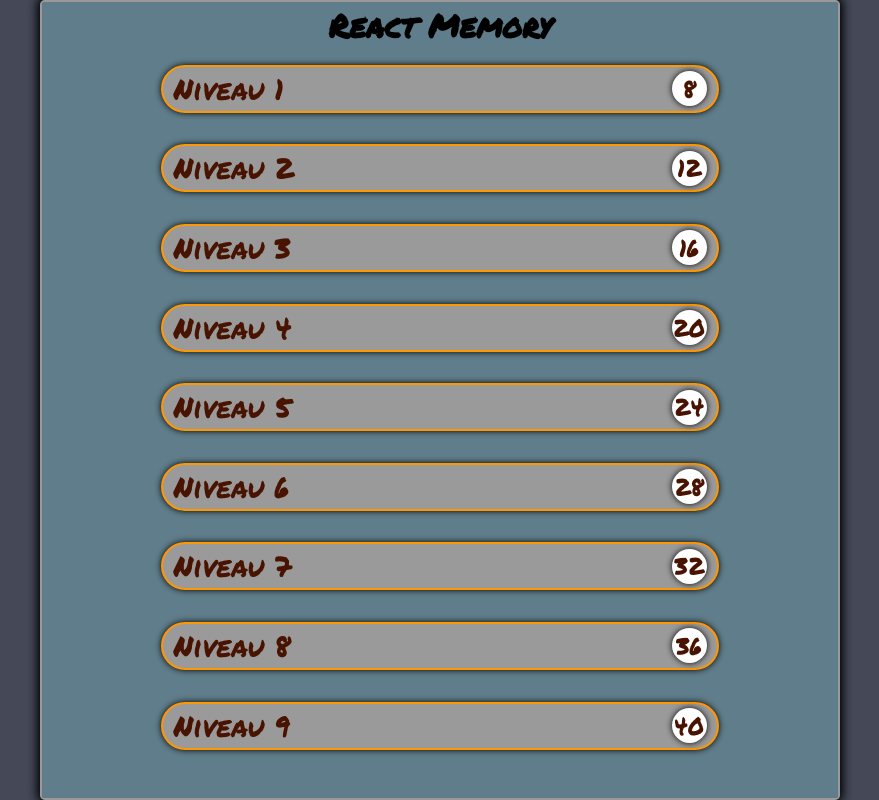
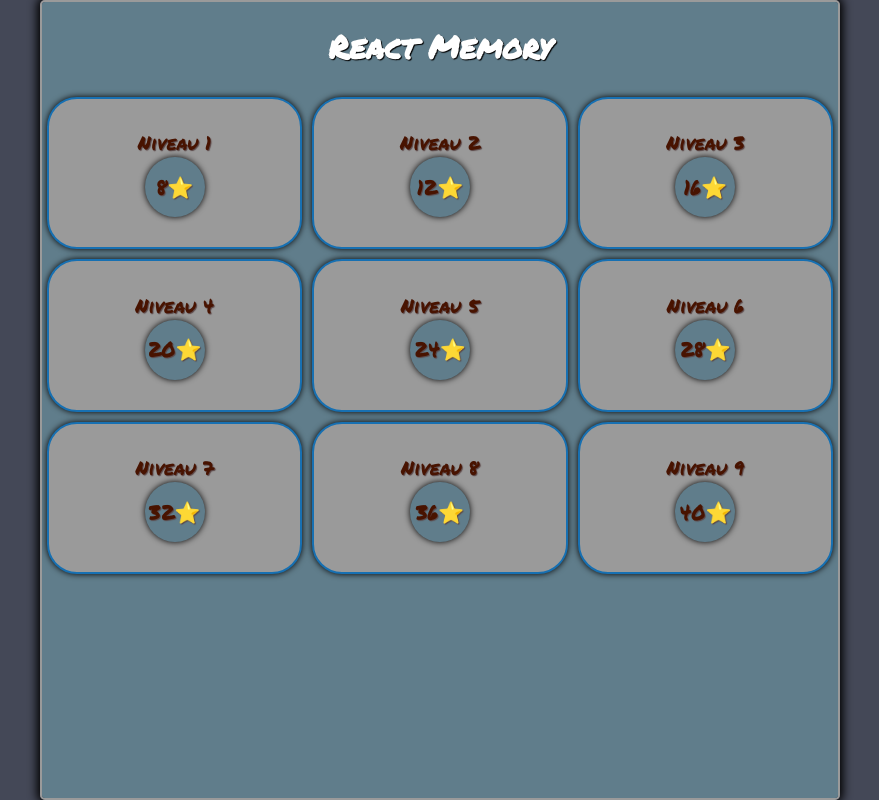
Before and after one commit to nadfri/react-paires, a React (Create React App) app: page / in a window 1280 px wide. Shown: the whole page, without its empty margins (200-1079 px from the left). Built offline with nearby package versions, Linux system fonts and the light colour scheme.

Commit message:
update CSS de Home

```diff
--- a/src/Components/Home/Home.scss
+++ b/src/Components/Home/Home.scss
@@ -3,17 +3,21 @@
     height: 100%;
     background-color: #607d8b;
     font-family: "Permanent Marker";
+    display: flex;
+    flex-direction: column;
 
     h1{
-        margin:0;
+        color:#fff;
+        text-shadow: 1px 1px 1px black;
     }
 
     .levels{
-        display: flex;
-        flex-direction: column;
-        justify-content: space-around;
-        align-items: center;
-        height: 90%;
+        display: grid;
+        grid-template-columns: repeat(3,1fr);
+        grid-gap:10px;
+
+        height: 60%;
+        margin: 5px;
     }
 
 }
--- a/src/Components/Level/Level.jsx
+++ b/src/Components/Level/Level.jsx
@@ -30,14 +30,15 @@ function Level(props) {
 		setRound(1);
 		setCount(1);
 		setScore(0);
+		setFirstCard(null);
 		setWinBox(false);
 		setReload(false);
 
 		const levels        = [4, 8, 12, 16, 20, 24, 28, 32, 36, 40];
 		const numberofCards = levels[level]; //8x2 = 16
 
-		setTimeout(setCards(createCards(numberofCards)),5000)
-
+		setCards(createCards(numberofCards));
+		/*Ajustement du display Grid*/
 		switch (level) {
 			case 1:
 				setGrid({ height: "50%" });
@@ -139,7 +140,10 @@ function Level(props) {
 			</div>
 			<Menu />
 			{winBox ? (
-				<WinBox score={score} nextLevel={level + 1} newRecord={newRecord} reload={()=>setReload(true)} />
+				<WinBox score={score}
+				         nextLevel={level + 1}
+						 newRecord={newRecord}
+						 reload={()=>setReload(true)} />
 			) : null}
 		</div>
 	);
--- a/src/Components/LevelLink/LevelLink.jsx
+++ b/src/Components/LevelLink/LevelLink.jsx
@@ -7,7 +7,7 @@ function LevelLink(props) {
 	return (
 		<Link to={link} className="LevelLink">
 			{props.content}
-			<span className="number">{props.cards}</span>
+			<span className="number">{props.cards}⭐</span>
 		</Link>
 	);
 }
--- a/src/Components/LevelLink/LevelLink.scss
+++ b/src/Components/LevelLink/LevelLink.scss
@@ -1,28 +1,28 @@
 .LevelLink {
-
 	text-decoration: none;
 	background-color: #9a9a9a;
-		border: 2px solid #ff9800;
+	border: 2px solid #1770b2;
 	border-radius: 30px;
 	color: #481300;
 	padding: 1px 10px;
-		width: 70%;
-		font-size: 1.8rem;
-		display: inline-flex;
-		justify-content: space-between;
+
+	font-size: 1.2rem;
+	display: flex;
+	flex-direction: column;
+	justify-content: center;
 	align-items: center;
 	box-shadow: 0px 0px 6px 0px black;
-
+	text-shadow: 1px 1px 1px #5a4545;
 
 	.number {
-		display: inline-flex;
+		display: flex;
 		align-items: center;
 		justify-content: center;
 		border-radius: 50%;
-		background-color: #fff;
-		width: 35px;
-		height: 35px;
+		background-color: #607d8b;
+		width: 60px;
+		height: 60px;
 		box-shadow: 0px 0px 6px 0px black;
-		font-size: 1.5rem;
+		font-size: 1.3rem;
 	}
 }
```
Lines whose indentation alone changed are shown as unchanged.
